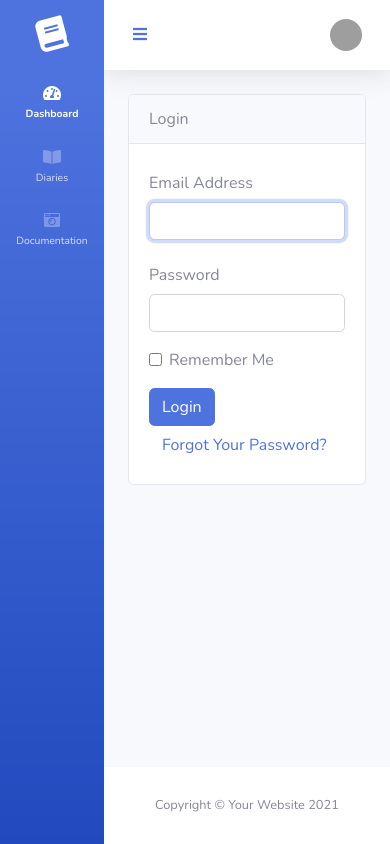
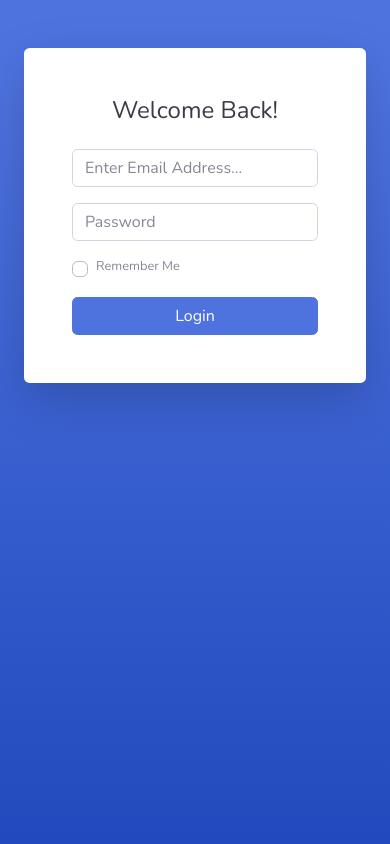
Before and after one commit to Kanunay/duty_diary, a Laravel app: page /login in a window 390 px wide. Run offline with Laravel 8, Linux system fonts and the light colour scheme; grey boxes are pictures that could not be loaded.

Commit message:
Made the login layout

```diff
--- a/resources/views/auth/login.blade.php
+++ b/resources/views/auth/login.blade.php
@@ -1,7 +1,72 @@
-@extends('layouts.admin')
+@extends('layouts.auth-pages')
 
 @section('content')
-<div class="container">
+
+
+        <!-- Outer Row -->
+        <div class="row justify-content-center">
+
+            <div class="col-xl-10 col-lg-12 col-md-9">
+
+                <div class="card o-hidden border-0 shadow-lg my-5">
+                    <div class="card-body p-0">
+                        <!-- Nested Row within Card Body -->
+                        <div class="row">
+                            <div class="col-lg-6 d-none d-lg-block bg-login-image"></div>
+                            <div class="col-lg-6">
+                                <div class="p-5">
+                                    <div class="text-center">
+                                        <h1 class="h4 text-gray-900 mb-4">Welcome Back!</h1>
+                                    </div>
+                                    <form method="POST" action="{{ route('login') }}">
+                                        @csrf
+                                        <div class="form-group">
+                                            <input type="email" id="email" class="form-control form-control-user @error('email') is-invalid @enderror"
+                                                id="exampleInputEmail" aria-describedby="emailHelp" name="email"
+                                                placeholder="Enter Email Address...">
+                                                @error('email')
+                                                    <span class="invalid-feedback" role="alert">
+                                                     <strong>{{ $message }}</strong>
+                                                    </span>
+                                                @enderror
+                                        </div>
+                                        <div class="form-group">
+                                            <input type="password" class="form-control form-control-user @error('password') is-invalid @enderror"
+                                                id="exampleInputPassword" placeholder="Password" name="password">
+                                                @error('password')
+                                                    <span class="invalid-feedback" role="alert">
+                                                        <strong>{{ $message }}</strong>
+                                                    </span>
+                                                @enderror
+                                        </div>
+                                        <div class="form-group">
+                                            <div class="custom-control custom-checkbox small">
+                                                <input type="checkbox" class="custom-control-input" id="customCheck">
+                                                <label class="custom-control-label" for="customCheck">Remember
+                                                    Me</label>
+                                            </div>
+                                        </div>
+                                        <button  type="submit" class="btn btn-primary btn-user btn-block">
+                                            {{ __('Login') }}
+                                        </button>
+
+                                    {{-- <div class="text-center">
+                                        <a class="small" href="forgot-password.html">Forgot Password?</a>
+                                    </div> --}}
+
+                                </div>
+                            </div>
+                        </div>
+                    </div>
+                </div>
+
+            </div>
+
+        </div>
+
+
+
+{{-- <div class="container">
     <div class="row justify-content-center">
         <div class="col-md-8">
             <div class="card">
@@ -69,5 +134,6 @@
             </div>
         </div>
     </div>
-</div>
+</div> --}}
+
 @endsection
--- a/resources/views/layouts/partials/_side_bar.blade.php
+++ b/resources/views/layouts/admin-partials/_side_bar.blade.php
@@ -32,6 +32,17 @@
                     <span>Documentation</span></a>
             </li>
 
+            <li class="nav-item">
+                <a class="nav-link" href="tables.html">
+                    <i class="fa fa-solid fa-check-double"></i>
+                    <span>Approval Request</span></a>
+            </li>
+
+            <li class="nav-item">
+                <a class="nav-link" href="tables.html">
+                    <i class="fa fa-solid fa-users"></i>
+                    <span>Users</span></a>
+            </li>
 
 
 
--- a/resources/views/layouts/admin.blade.php
+++ b/resources/views/layouts/admin.blade.php
@@ -1,25 +1,6 @@
 <!doctype html>
 {{-- head --}}
-@include("layouts.partials._head")
-
-<head>
-
-    <meta charset="utf-8">
-    <meta http-equiv="X-UA-Compatible" content="IE=edge">
-    <meta name="viewport" content="width=device-width, initial-scale=1, shrink-to-fit=no">
-    <meta name="description" content="">
-    <meta name="author" content="">
-
-    <title>SB Admin 2 - Dashboard</title>
-
-    <!-- Custom fonts for this template-->
-    <link href="vendor/fontawesome-free/css/all.min.css" rel="stylesheet" type="text/css">
-    <link
-        href="https://fonts.googleapis.com/css?family=Nunito:200,200i,300,300i,400,400i,600,600i,700,700i,800,800i,900,900i"
-        rel="stylesheet">
-
-    <!-- Custom styles for this template-->
-    <link href="css/sb-admin-2.min.css" rel="stylesheet">
+@include("layouts.admin-partials._head")
 
 </head>
 
@@ -29,7 +10,7 @@
     <div id="wrapper">
 
         <!-- Sidebar -->
-        @include("layouts.partials._side_bar")
+        @include("layouts.admin-partials._side_bar")
 
 
         <!-- Content Wrapper -->
@@ -39,7 +20,7 @@
             <div id="content">
 
                 <!-- Topbar -->
-                @include("layouts.partials._topbar")
+                @include("layouts.admin-partials._topbar")
 
 
                 {{-- place here the content "HOOOOOOOOOOOOOOOOOOOOOOOOOOOOOOOOD RIIIIIIIIIIIIIIIDER" --}}
@@ -51,7 +32,7 @@
             <!-- End of Main Content -->
 
             <!-- Footer -->
-            @include("layouts.partials._footer")
+            @include("layouts.admin-partials._footer")
 
 
         </div>
@@ -62,10 +43,10 @@
 
 
     <!-- Scroll to Top Button-->
-    @include("layouts.partials._scroll-to-top")
+    @include("layouts.admin-partials._scroll-to-top")
 
 
     {{-- scripts --}}
-    @include("layouts.partials._scripts")
+    @include("layouts.admin-partials._scripts")
 
 </body>
--- /dev/null
+++ b/resources/views/layouts/auth-pages.blade.php
@@ -0,0 +1,18 @@
+<!DOCTYPE html>
+<html lang="en">
+
+@include("layouts.admin-partials._head")
+
+<body class="bg-gradient-primary">
+
+    <div class="container">
+
+        @yield("content")
+
+    </div>
+
+    @include("layouts.admin-partials._scripts")
+
+</body>
+
+</html>
```
Also changed, not shown: resources/views/layouts/admin-partials/_footer.blade.php (renamed from resources/views/layouts/partials/_footer.blade.php), resources/views/layouts/admin-partials/_head.blade.php (renamed from resources/views/layouts/partials/_head.blade.php), resources/views/layouts/admin-partials/_log_out_modal.blade.php (renamed from resources/views/layouts/partials/_log_out_modal.blade.php), resources/views/layouts/admin-partials/_scripts.blade.php (renamed from resources/views/layouts/partials/_scripts.blade.php), resources/views/layouts/admin-partials/_scroll-to-top.blade.php (renamed from resources/views/layouts/partials/_scroll-to-top.blade.php), resources/views/layouts/admin-partials/_topbar.blade.php (renamed from resources/views/layouts/partials/_topbar.blade.php).
